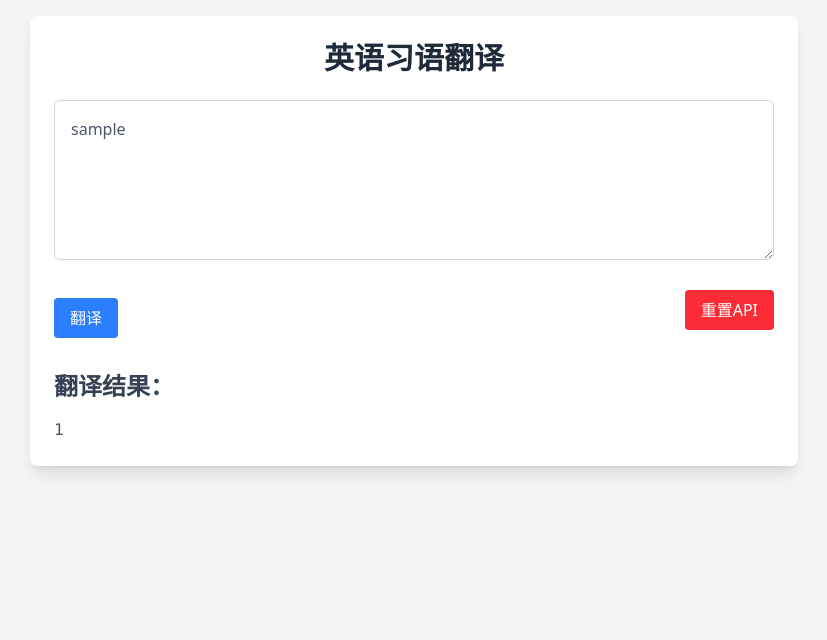
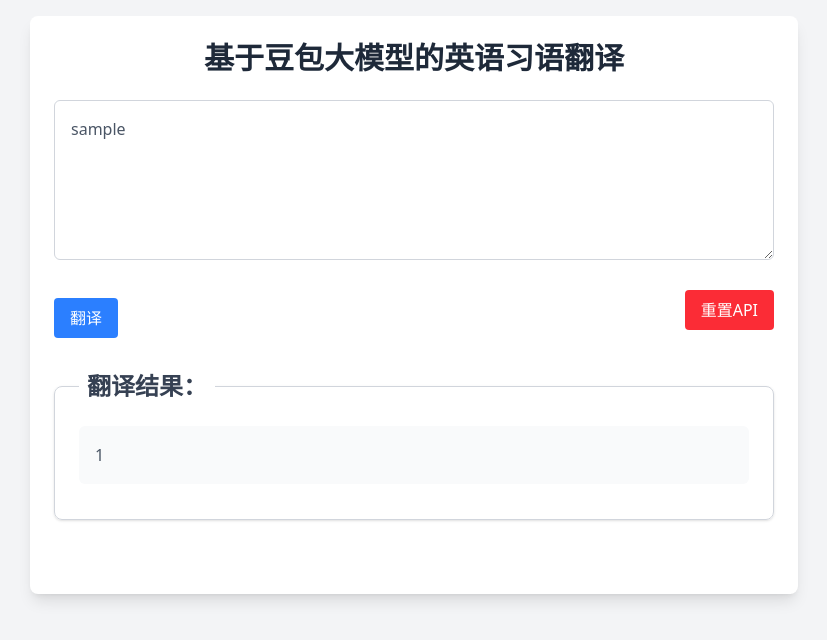
Before and after one commit to west5hell/idioms-translator, a Flask app: page / in a window 1280 px wide. Shown: the top 640 px of the page, without its empty margins (226-1053 px from the left). Run offline with Flask 3, Linux system fonts and the light colour scheme; the visitor is signed in with stand-in values (Sample User, id 1).

Commit message:
updated translation result

```diff
--- a/app.py
+++ b/app.py
@@ -14,8 +14,7 @@
 
 @app.route("/", methods=["GET", "POST"])
 async def index():
-    title = "英语习语翻译"
-    heading = "英语习语翻译"
+    title = "基于豆包大模型的英语习语翻译"
     error_code = ""
 
     ark_inputs_submitted = session.get("ark_inputs_submitted", False)
@@ -48,7 +47,6 @@
     return render_template(
         "index.html",
         title=title,
-        heading=heading,
         user_input=user_input,
         output_text=output_text,
         error_code=error_code,
--- a/templates/index.html
+++ b/templates/index.html
@@ -13,7 +13,7 @@
     <div class="max-w-3xl mx-auto bg-white p-6 shadow-lg rounded-lg">
       <!-- 标题 -->
       <h1 class="text-3xl font-bold text-gray-800 text-center mb-6">
-        {{ heading }}
+        {{ title }}
       </h1>
 
       {% if not ark_inputs_submitted %}
@@ -124,15 +124,22 @@
         </div>
       </form>
 
-      <div class="mt-8">
-        <h2 class="text-2xl font-bold text-gray-700 mb-4">翻译结果：</h2>
-        {% if output_text %}
-        <pre
-          class="text-gray-600 whitespace-pre-wrap break-words overflow-auto max-w-full"
+      <div class="mt-8 min-h-[200px]">
+        <fieldset
+          class="border border-gray-300 rounded-lg p-6 bg-white shadow-sm min-h-[150px]"
         >
-{{ output_text | safe }}</pre
-        >
-        {% endif %}
+          <legend class="px-2 -mt-4 text-2xl font-bold text-gray-700 bg-white">
+            翻译结果：
+          </legend>
+
+          {% if output_text %}
+          <div
+            class="text-gray-600 break-words max-w-full p-4 bg-gray-50 rounded-md text-base leading-relaxed"
+          >
+            {{ output_text | safe }}
+          </div>
+          {% endif %}
+        </fieldset>
       </div>
     </div>
     {% endif %}
```
